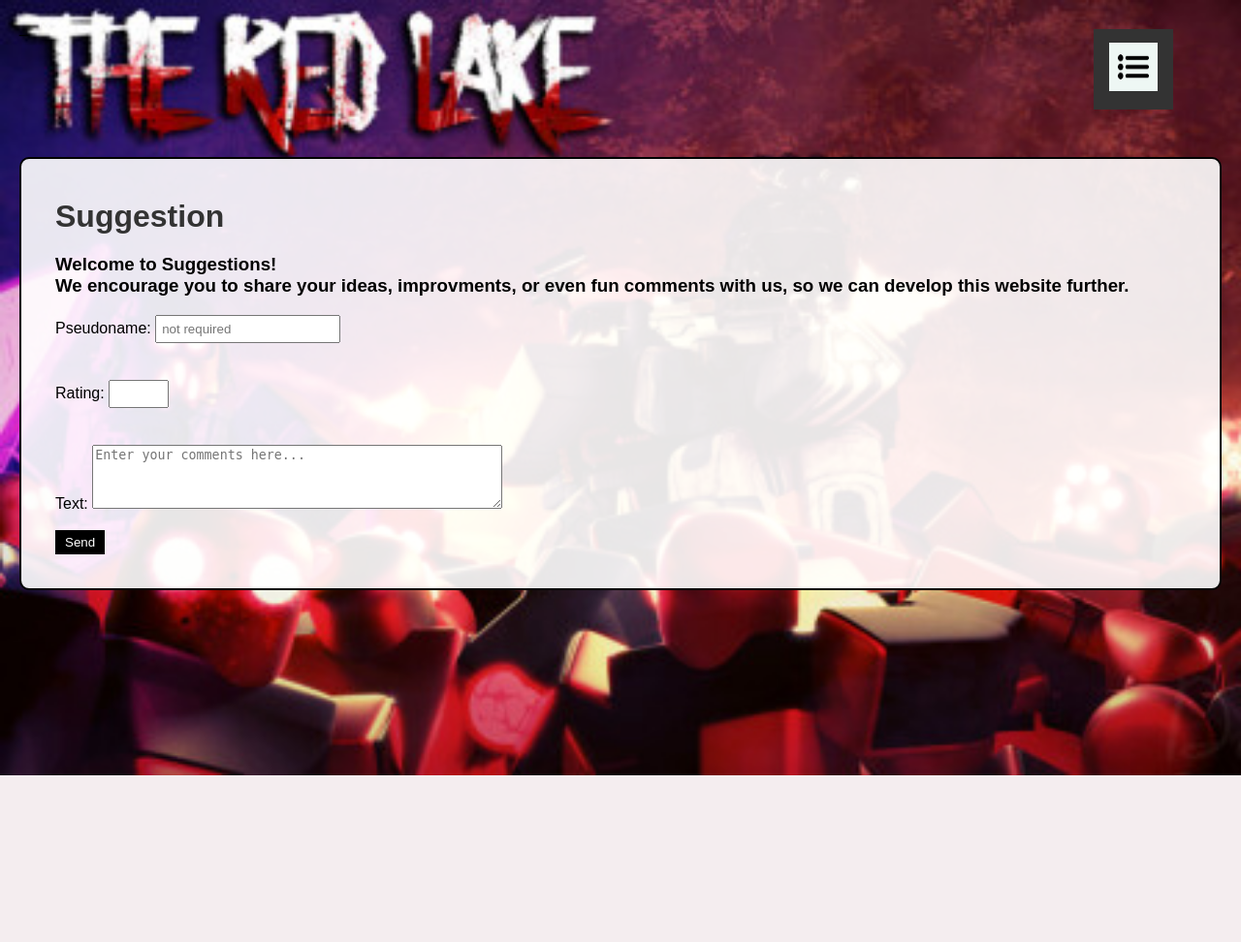
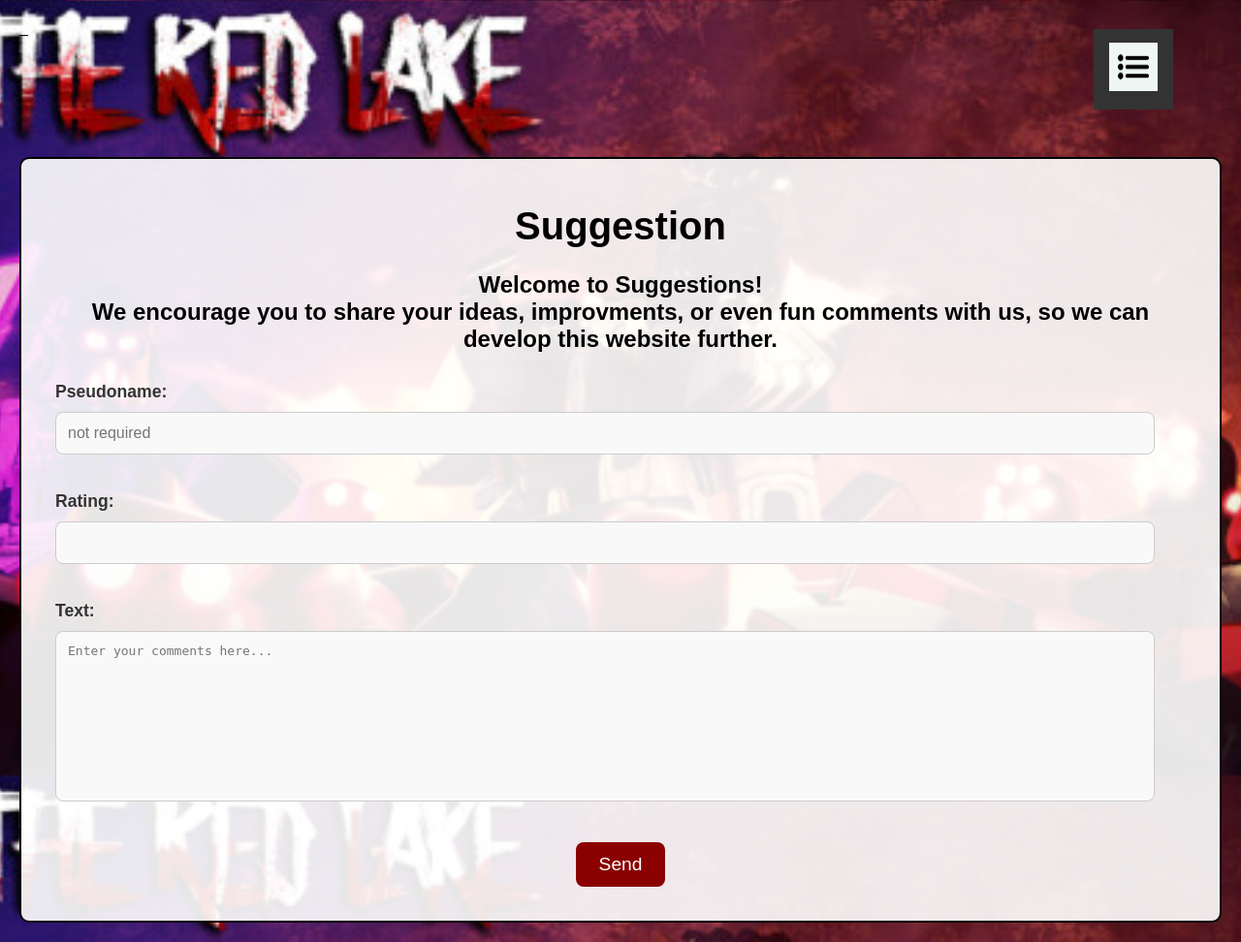
Before and after one commit to ScriptSorcerer20/TRL-gun-stats, a Flask app: page /suggestion in a window 1280 px wide. Shown: the whole page at 97% size. Before the commit the page ends 800 px from the top, so only its background shows below. Run offline with Flask 3, Linux system fonts and the light colour scheme.

Commit message:
Added Suggestion page cooldown and design.

```diff
--- a/static/style.css
+++ b/static/style.css
@@ -229,3 +229,90 @@
 .button1 {
     background-color: black;
 }
+
+/* Suggestion Form Enhancements */
+main h1 {
+    font-size: 2.5em;
+    color: black;
+    text-align: center;
+    margin-bottom: 20px;
+}
+
+.suggestion-title {
+    font-size: 1.5em;
+    color: black;
+    text-align: center;
+    margin-bottom: 30px;
+}
+
+article label {
+    font-weight: bold;
+    font-size: 1.1em;
+    color: #333;
+    margin-bottom: 10px;
+    display: block;
+}
+
+input[type="text"], input[type="number"], textarea {
+    width: 95%;
+    padding: 12px;
+    font-size: 1em;
+    border: 1px solid #ccc;
+    border-radius: 8px;
+    margin-bottom: 20px;
+    background-color: #f9f9f9;
+    transition: border-color 0.3s, box-shadow 0.3s;
+}
+
+/* Focus effect to highlight the active input field */
+input[type="text"]:focus, input[type="number"]:focus, textarea:focus {
+    border-color: black;
+    box-shadow: 0 0 5px darkred;
+    background-color: #fff;
+    outline: none;
+}
+
+textarea {
+    resize: none;
+    height: 150px;
+}
+
+/* Submit button improvements */
+.button1 {
+    background-color: darkred;
+    color: white;
+    font-size: 1.2em;
+    padding: 12px 24px;
+    border: none;
+    border-radius: 8px;
+    cursor: pointer;
+    display: block;
+    margin: 0 auto;
+    transition: background-color 0.3s ease, transform 0.3s ease;
+}
+
+/* Button hover effect */
+.button1:hover {
+    background-color: #45a049;
+    transform: scale(1.05);
+}
+
+/* Success message styling */
+#successMessage {
+    font-size: 1.1em;
+    color: green;
+    text-align: center;
+    margin-top: 20px;
+}
+
+/* Adjustments for mobile responsiveness */
+@media screen and (max-width: 600px) {
+    input[type="text"], input[type="number"], textarea {
+        width: 80%;
+        font-size: 0.95em;
+    }
+
+    .suggestion-title {
+        font-size: 1.2em;
+    }
+}
--- a/templates/about_us.html
+++ b/templates/about_us.html
@@ -57,7 +57,7 @@
         TRL Community with an easy go-to way to calculate DPS and DPM values to help players make informed decisions
         about their gameplay. Whether you're fine-tuning your new Deathwish Strategy or simply curious about firearm
         performance, we’ve got you covered. If you have suggestions, feedback, or want to contribute new stats or
-    features, we’d love to hear from you, just contact us on Discord!
+    features, we’d love to hear from you, just contact us on Discord or on the <a href="{{ url_for('suggestion') }}">Suggestion Page!</a>
     </p>
     <h2>Our Story</h2>
     <p class="about_us_text">
--- a/templates/suggestion.html
+++ b/templates/suggestion.html
@@ -63,34 +63,11 @@
             <textarea id="text" name="text" rows="4" cols="50" placeholder="Enter your comments here..." minlength="5" maxlength="500" required></textarea><br><br>
         </article>
         <button class="button1" type="button" onclick="sendMessage()">Send</button>
+
+        <!-- Success message (initially hidden) -->
+        <p id="successMessage" style="display: none; color: green;"></p>
     </main>
-    <script>
-    function sendMessage() {
-        const request = new XMLHttpRequest();
-        request.open("POST", "https://discord.com/api/webhooks/1284936894890901649/Zi-2ZV12L1v1OSBoM-DluE1V1LECXilrNNRZYJcxelnwO7rGgXNH47dxvfFEOK7Fe9_J");
-
-        request.setRequestHeader('Content-type', 'application/json');
-
-        // Get the values from the input fields
-        const pseudoname = document.getElementById("name").value || "Anonymous";
-        const rating = document.getElementById("rate").value;
-        const comment = document.getElementById("text").value;
-
-        // Create the content to send to the Discord webhook
-        const content = `**Pseudoname:** ${pseudoname}\n**Rating:** ${rating}\n**Comment:**\n${comment}`;
-
-        // Debugging information
-        console.log('Sending message with content:', content);
-
-        // Send the message payload to the Discord webhook
-        const params = {
-            username: pseudoname,  // Pseudoname will appear as the username
-            content: content       // The combined content (pseudoname, rating, and comment)
-        };
-
-        request.send(JSON.stringify(params));
-    }
-</script>
+    <script src="{{ url_for('static', filename='suggestion.js') }}"></script>
 
 </body>
 </html>
```
Also changed, not shown: static/suggestion.js (added, +96 -0 lines).
